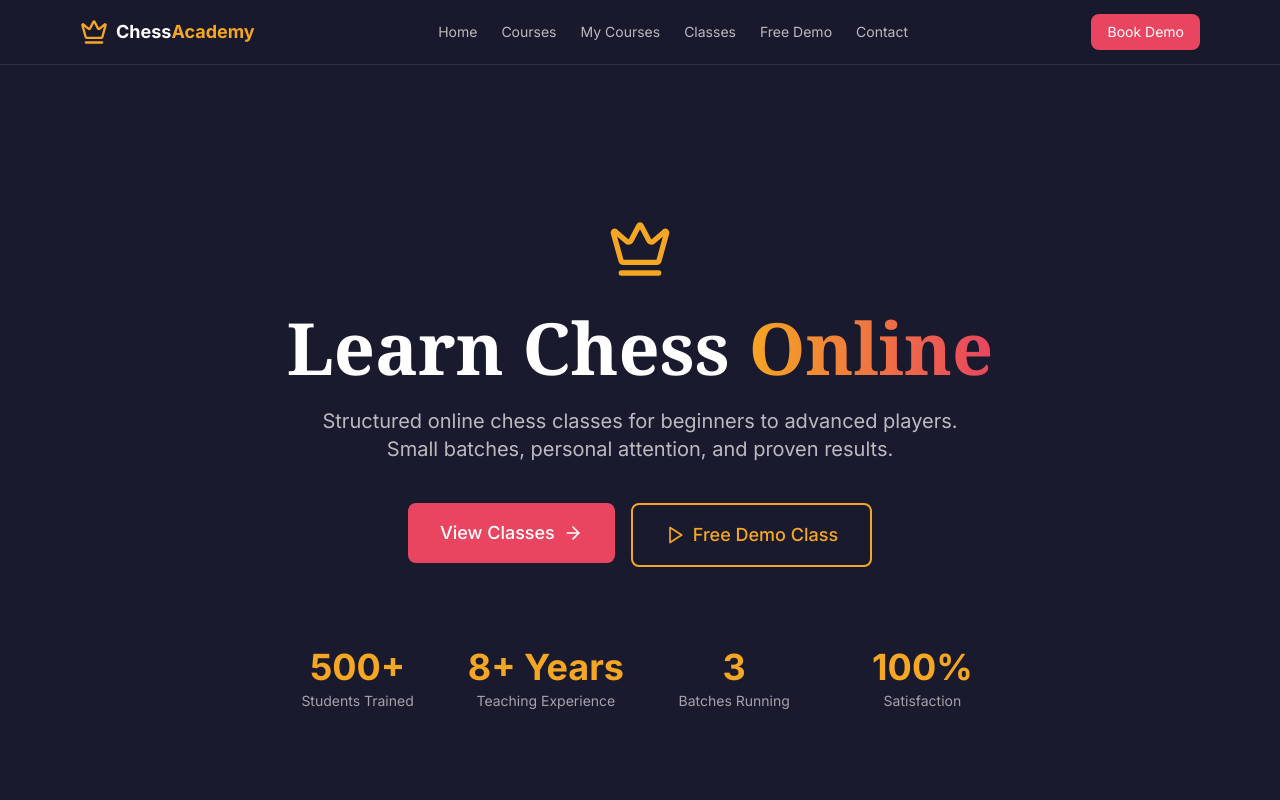
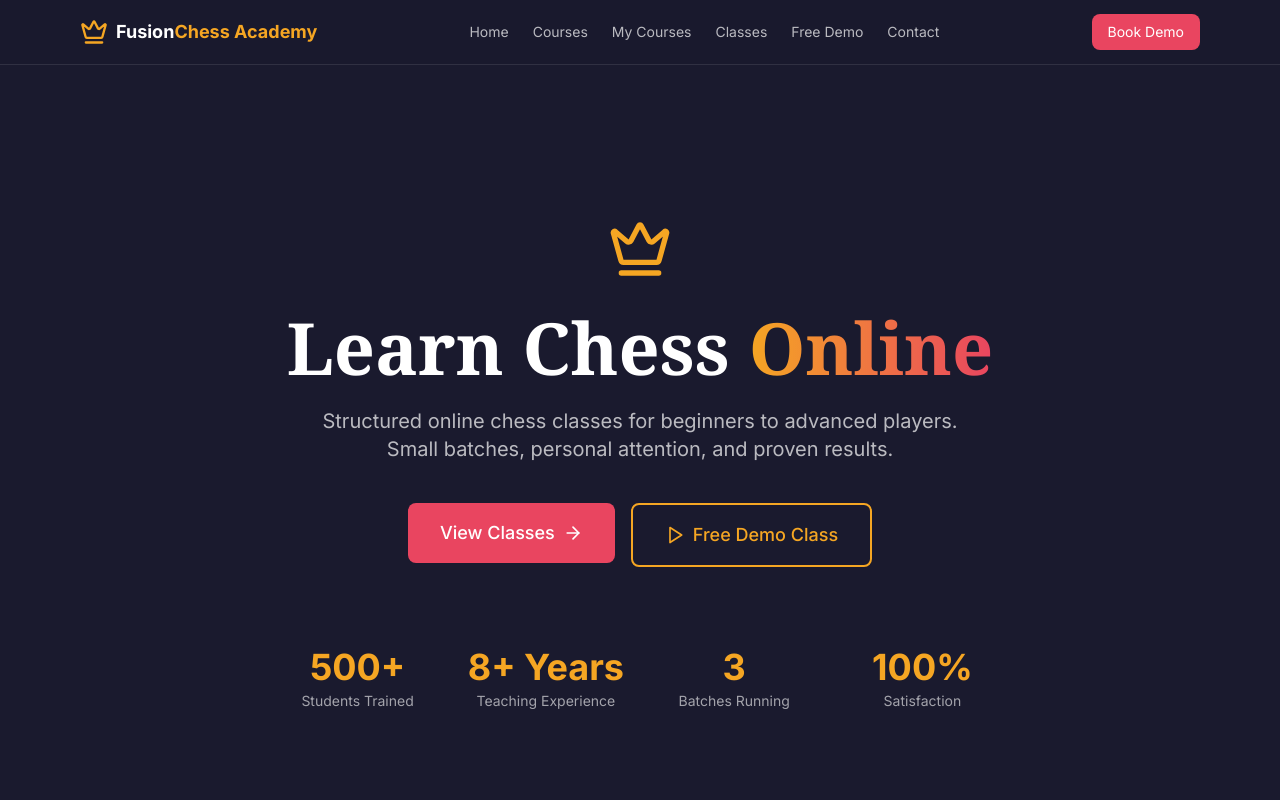
Before and after one commit to abhinavdubgepro-netizen/chess-academy, a Next.js app: page / in a window 1280 px wide. Shown: the top 800 px of the page. Built offline with nearby package versions, Linux system fonts and the light colour scheme.

Commit message:
Update layout.tsx

```diff
--- a/app/layout.tsx
+++ b/app/layout.tsx
@@ -8,7 +8,7 @@ import Providers from "./providers";
 const inter = Inter({ subsets: ["latin"] });
 
 export const metadata: Metadata = {
-  title: "Chess Academy - Learn Chess Online",
+  title: "Fusion Chess Academy - Learn Chess Online",
   description: "Online chess classes for all levels. Book your free demo class today!",
 };
 
@@ -33,7 +33,7 @@ function Navbar() {
         <div className="flex items-center justify-between h-16">
           <Link href="/" className="flex items-center gap-2">
             <Crown className="w-7 h-7 text-[#f5a623]" />
-            <span className="text-lg font-bold">Chess<span className="text-[#f5a623]">Academy</span></span>
+            <span className="text-lg font-bold">Fusion<span className="text-[#f5a623]">Chess Academy</span></span>
           </Link>
           <div className="hidden md:flex items-center gap-6">
             <Link href="/" className="text-sm text-white/70 hover:text-[#f5a623] transition-colors">Home</Link>
@@ -56,7 +56,7 @@ function Footer() {
   return (
     <footer className="bg-[#16213e] border-t border-white/10 py-8">
       <div className="max-w-6xl mx-auto px-4 text-center">
-        <p className="text-white/40 text-sm">&copy; {new Date().getFullYear()} Chess Academy. All rights reserved.</p>
+        <p className="text-white/40 text-sm">&copy; {new Date().getFullYear()}  Fusion Chess Academy. All rights reserved.</p>
       </div>
     </footer>
   );
```
